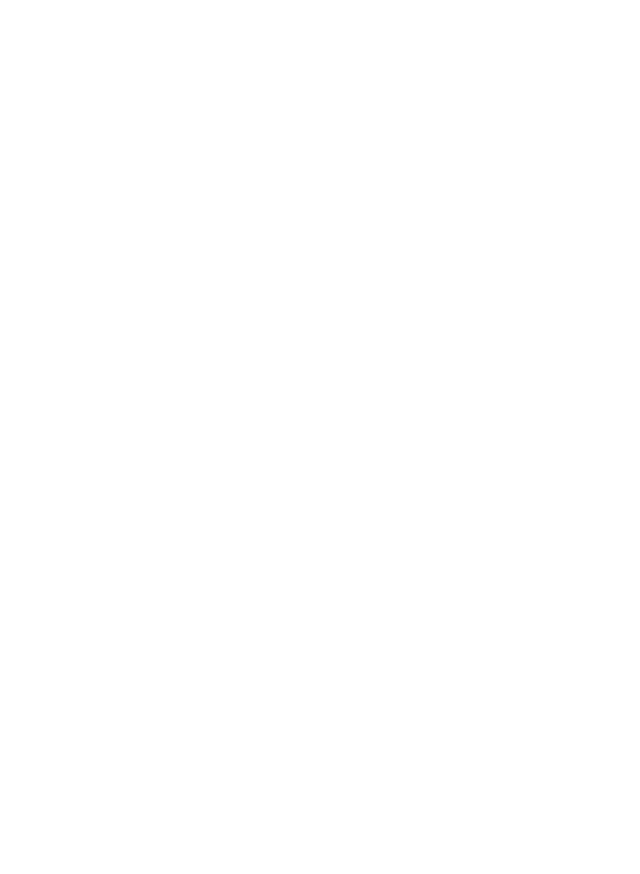
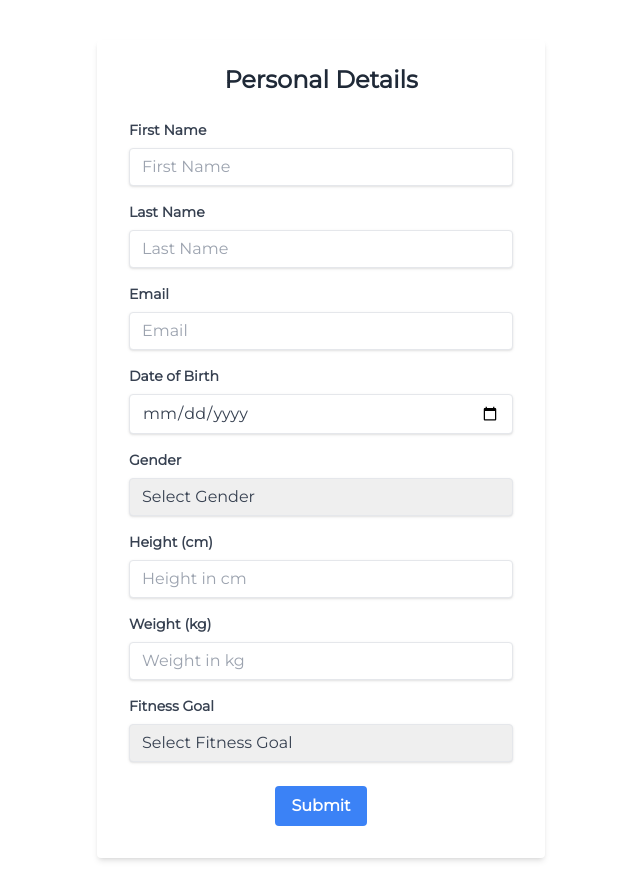
Before and after one commit to vishalbarai007/SPIT-FrontendOdyssey, a React (Vite) app in the folder Frontend/: page /personaldetails in a window 1280 px wide. Before the commit this address had no page. Shown: the whole page, without its empty margins (319-959 px from the left). Before the commit the page ends 800 px from the top, so only its background shows below. Built offline with nearby package versions, Linux system fonts and the light colour scheme.

Commit message:
Added forms.

```diff
--- a/Frontend/src/App.tsx
+++ b/Frontend/src/App.tsx
@@ -9,6 +9,7 @@ import SplashScreen from "./components/DeveloperDefineComponents/SplashScreen";
 import DashBoard from "./pages/DashBoard";
 import Graphs from "./pages/Graphs";
 import AskAIMain from "./pages/AskAI";
+import PersonalDetailsForm from "./components/DeveloperDefineComponents/forms/Personaldetails";
 
 const App = () => {
   return (
@@ -20,6 +21,7 @@ const App = () => {
           <Route path="/intro" element={<Intro />} />
           <Route path="/login" element={<Login />} />
           <Route path="/home" element={<Home />} />
+          <Route path="/personaldetails" element={<PersonalDetailsForm />} />
           <Route path="/dashboard" element={<DashBoard />} />
           <Route path="/profile" element={<Profile />} />
           <Route path="/graphs" element={<Graphs />} />
--- /dev/null
+++ b/Frontend/src/components/DeveloperDefineComponents/forms/Personaldetails.tsx
@@ -0,0 +1,196 @@
+import type React from "react"
+import { useState, type FormEvent } from "react"
+
+interface PersonalDetails {
+  firstName: string
+  lastName: string
+  email: string
+  dateOfBirth: string
+  gender: string
+  height: string
+  weight: string
+  fitnessGoal: string
+}
+
+const PersonalDetailsForm: React.FC = () => {
+  const [formData, setFormData] = useState<PersonalDetails>({
+    firstName: "",
+    lastName: "",
+    email: "",
+    dateOfBirth: "",
+    gender: "",
+    height: "",
+    weight: "",
+    fitnessGoal: "",
+  })
+
+  const handleChange = (e: React.ChangeEvent<HTMLInputElement | HTMLSelectElement>) => {
+    const { name, value } = e.target
+    setFormData((prevData) => ({
+      ...prevData,
+      [name]: value,
+    }))
+  }
+
+  const handleSubmit = (e: FormEvent<HTMLFormElement>) => {
+    e.preventDefault()
+    // Here you would typically send the data to your backend
+    console.log("Form submitted:", formData)
+    // Reset form or navigate to next step
+  }
+
+  return (
+    <div className="max-w-md mx-auto mt-10">
+      <form onSubmit={handleSubmit} className="bg-white shadow-md rounded px-8 pt-6 pb-8 mb-4">
+        <h2 className="text-2xl font-bold mb-6 text-center text-gray-800">Personal Details</h2>
+
+        <div className="mb-4">
+          <label className="block text-gray-700 text-sm font-bold mb-2" htmlFor="firstName">
+            First Name
+          </label>
+          <input
+            className="shadow appearance-none border rounded w-full py-2 px-3 text-gray-700 leading-tight focus:outline-none focus:shadow-outline"
+            id="firstName"
+            type="text"
+            placeholder="First Name"
+            name="firstName"
+            value={formData.firstName}
+            onChange={handleChange}
+            required
+          />
+        </div>
+
+        <div className="mb-4">
+          <label className="block text-gray-700 text-sm font-bold mb-2" htmlFor="lastName">
+            Last Name
+          </label>
+          <input
+            className="shadow appearance-none border rounded w-full py-2 px-3 text-gray-700 leading-tight focus:outline-none focus:shadow-outline"
+            id="lastName"
+            type="text"
+            placeholder="Last Name"
+            name="lastName"
+            value={formData.lastName}
+            onChange={handleChange}
+            required
+          />
+        </div>
+
+        <div className="mb-4">
+          <label className="block text-gray-700 text-sm font-bold mb-2" htmlFor="email">
+            Email
+          </label>
+          <input
+            className="shadow appearance-none border rounded w-full py-2 px-3 text-gray-700 leading-tight focus:outline-none focus:shadow-outline"
+            id="email"
+            type="email"
+            placeholder="Email"
+            name="email"
+            value={formData.email}
+            onChange={handleChange}
+            required
+          />
+        </div>
+
+        <div className="mb-4">
+          <label className="block text-gray-700 text-sm font-bold mb-2" htmlFor="dateOfBirth">
+            Date of Birth
+          </label>
+          <input
+            className="shadow appearance-none border rounded w-full py-2 px-3 text-gray-700 leading-tight focus:outline-none focus:shadow-outline"
+            id="dateOfBirth"
+            type="date"
+            name="dateOfBirth"
+            value={formData.dateOfBirth}
+            onChange={handleChange}
+            required
+          />
+        </div>
+
+        <div className="mb-4">
+          <label className="block text-gray-700 text-sm font-bold mb-2" htmlFor="gender">
+            Gender
+          </label>
+          <select
+            className="shadow appearance-none border rounded w-full py-2 px-3 text-gray-700 leading-tight focus:outline-none focus:shadow-outline"
+            id="gender"
+            name="gender"
+            value={formData.gender}
+            onChange={handleChange}
+            required
+          >
+            <option value="">Select Gender</option>
+            <option value="male">Male</option>
+            <option value="female">Female</option>
+            <option value="other">Other</option>
+            <option value="prefer-not-to-say">Prefer not to say</option>
+          </select>
+        </div>
+
+        <div className="mb-4">
+          <label className="block text-gray-700 text-sm font-bold mb-2" htmlFor="height">
+            Height (cm)
+          </label>
+          <input
+            className="shadow appearance-none border rounded w-full py-2 px-3 text-gray-700 leading-tight focus:outline-none focus:shadow-outline"
+            id="height"
+            type="number"
+            placeholder="Height in cm"
+            name="height"
+            value={formData.height}
+            onChange={handleChange}
+            required
+          />
+        </div>
+
+        <div className="mb-4">
+          <label className="block text-gray-700 text-sm font-bold mb-2" htmlFor="weight">
+            Weight (kg)
+          </label>
+          <input
+            className="shadow appearance-none border rounded w-full py-2 px-3 text-gray-700 leading-tight focus:outline-none focus:shadow-outline"
+            id="weight"
+            type="number"
+            placeholder="Weight in kg"
+            name="weight"
+            value={formData.weight}
+            onChange={handleChange}
+            required
+          />
+        </div>
+
+        <div className="mb-6">
+          <label className="block text-gray-700 text-sm font-bold mb-2" htmlFor="fitnessGoal">
+            Fitness Goal
+          </label>
+          <select
+            className="shadow appearance-none border rounded w-full py-2 px-3 text-gray-700 leading-tight focus:outline-none focus:shadow-outline"
+            id="fitnessGoal"
+            name="fitnessGoal"
+            value={formData.fitnessGoal}
+            onChange={handleChange}
+            required
+          >
+            <option value="">Select Fitness Goal</option>
+            <option value="weight-loss">Weight Loss</option>
+            <option value="muscle-gain">Muscle Gain</option>
+            <option value="improve-fitness">Improve Overall Fitness</option>
+            <option value="stress-reduction">Stress Reduction</option>
+            <option value="better-sleep">Better Sleep</option>
+          </select>
+        </div>
+
+        <div className="flex items-center justify-center">
+          <button
+            className="bg-blue-500 hover:bg-blue-700 text-white font-bold py-2 px-4 rounded focus:outline-none focus:shadow-outline"
+            type="submit"
+          >
+            Submit
+          </button>
+        </div>
+      </form>
+    </div>
+  )
+}
+
+export default PersonalDetailsForm
```
Also changed, not shown: Frontend/src/components/DeveloperDefineComponents/SplashScreen.tsx (+29 -64 lines).
